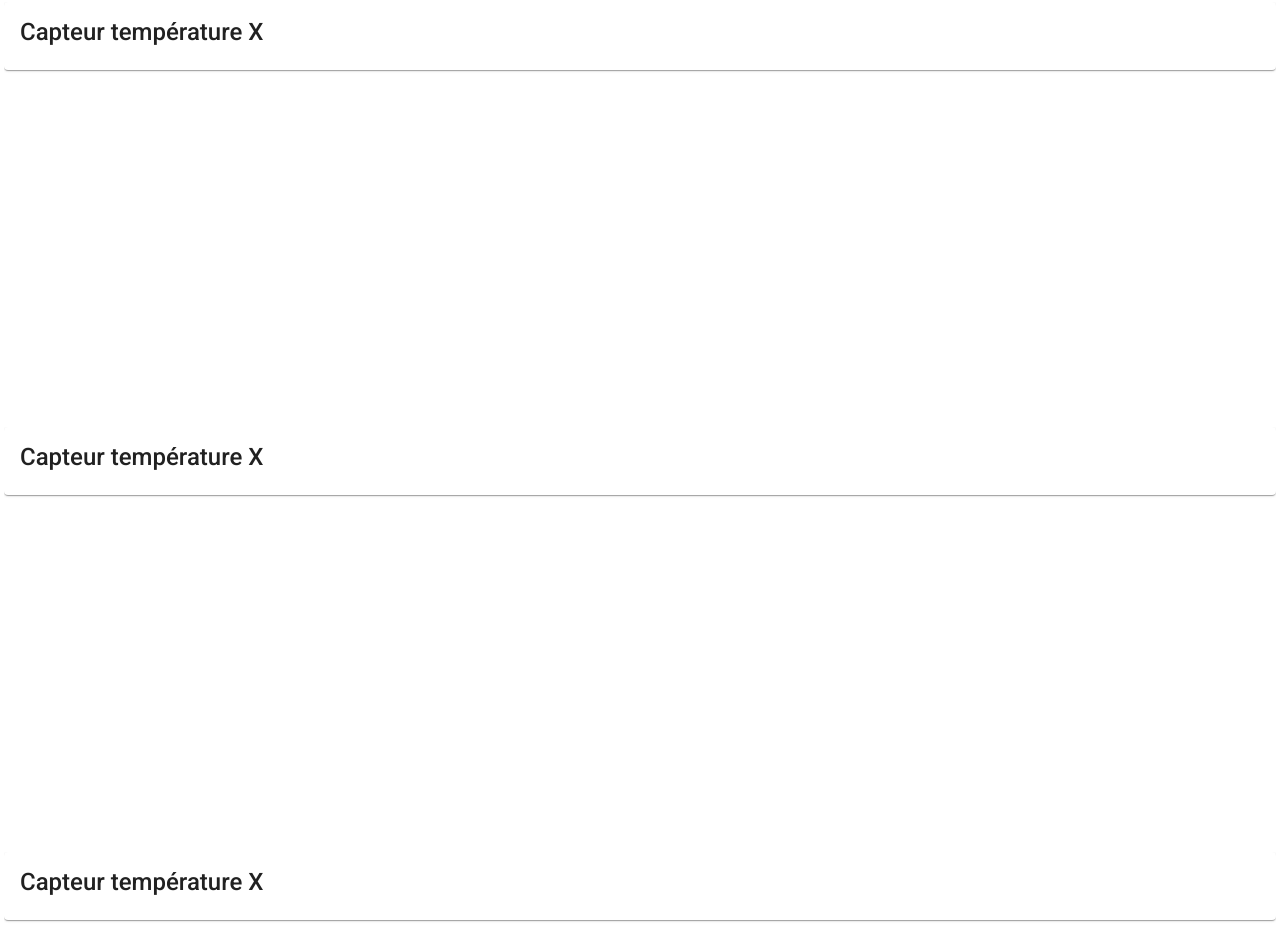
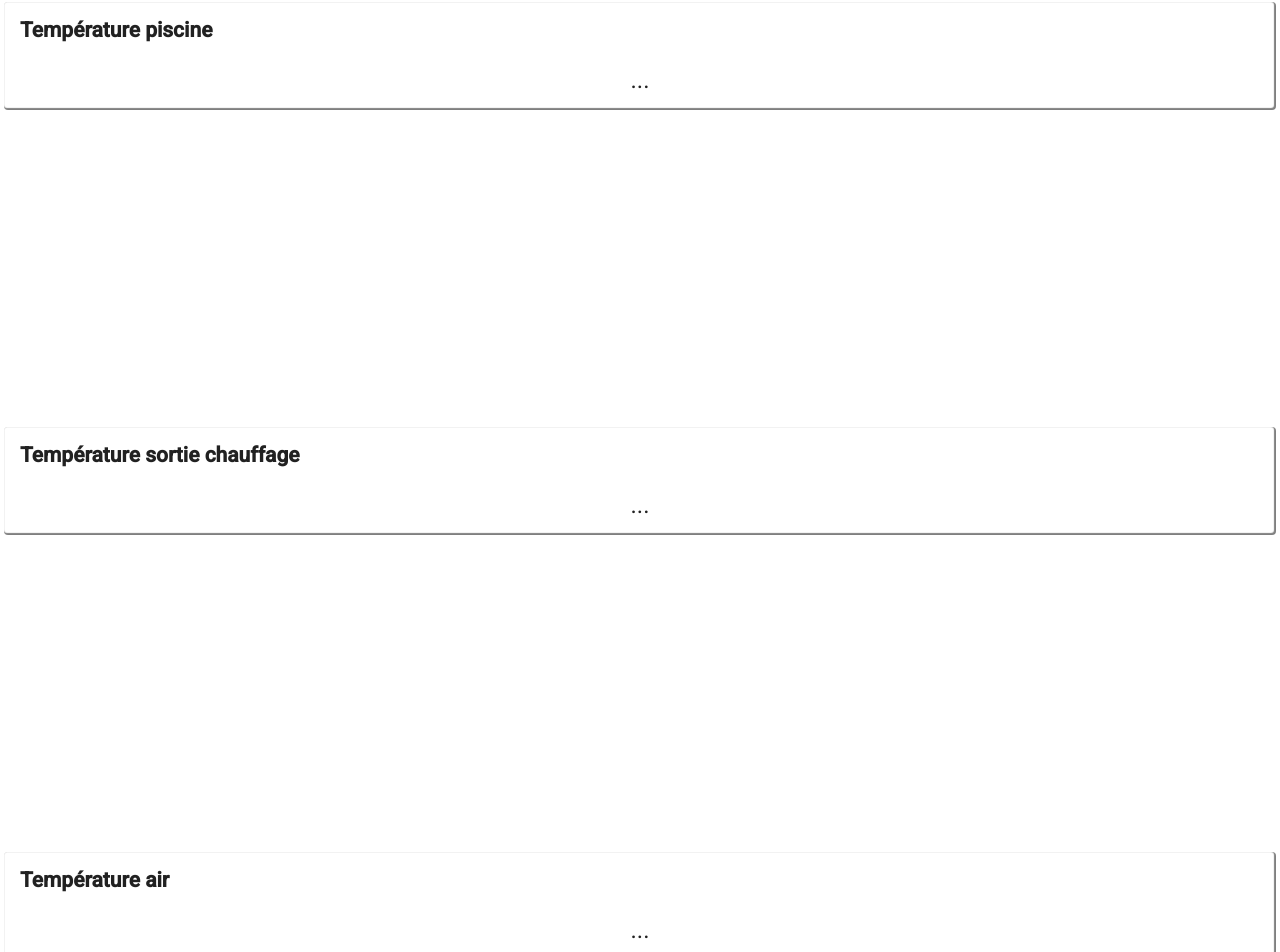
Before and after one commit to TallineauJean/chauffage-piscine-site, an Angular app: page / in a window 1280 px wide. Shown: the part 70-1022 px from the top of the page. Built offline with nearby package versions, Linux system fonts and the light colour scheme; no server answers.

Commit message:
:lipstick: dessine les cartes des sondes

```diff
--- a/src/app/monitoring/capteur-temperature/capteur-temperature.component.html
+++ b/src/app/monitoring/capteur-temperature/capteur-temperature.component.html
@@ -1,4 +1,6 @@
 <mat-card class="capteur-temperature">
-  <mat-card-title>Capteur température X</mat-card-title>
-  <mat-card-content>{{temp}}</mat-card-content>
+  <mat-card-content>
+    <h2>{{titre}} </h2>
+    <p class="temperature">{{temperature | temperature}}</p>
+  </mat-card-content>
 </mat-card>
--- a/src/app/monitoring/capteur-temperature/capteur-temperature.component.scss
+++ b/src/app/monitoring/capteur-temperature/capteur-temperature.component.scss
@@ -1,3 +1,19 @@
 .capteur-temperature {
 
+  box-shadow: inset -1px -1px 1px 1px rgb(0 0 0 / 50%);
+
+  .temperature {
+    display: flex;
+    font-size : x-large;
+    justify-content: space-evenly;
+  }
+
+  .chaleur {
+    background-color: orange;
+    position: absolute;
+    top: 23px;
+    left: 48px;
+    height: 44px;
+    width: 8px;
+  }
 }
--- a/src/app/monitoring/capteur-temperature/capteur-temperature.component.ts
+++ b/src/app/monitoring/capteur-temperature/capteur-temperature.component.ts
@@ -9,20 +9,24 @@ import {map, tap} from "rxjs/operators";
 })
 export class CapteurTemperatureComponent implements OnInit {
 
-  @Input() temperature: string = '';
+  @Input() typeSonde!: string;
 
-  // @ts-ignore
-  public temp: number
+  public temperature!: string
+  public titre!: string;
 
   constructor(public readonly dataService: DataService) {
   }
 
   ngOnInit(): void {
+    if(this.typeSonde === "temperatureAir") this.titre = 'Température air';
+    if(this.typeSonde === "temperatureEntreeEau") this.titre = 'Température piscine';
+    if(this.typeSonde === "temperatureSortieEau") this.titre = 'Température sortie chauffage';
+
+
     this.dataService.data$.pipe(
-      tap((data) =>  console.log(data)),
-      map((data: any) => data && data[this.temperature])
+      map((data: any) => data && data[this.typeSonde])
     ).subscribe((temp) => {
-      this.temp = temp;
+      this.temperature = temp;
     });
   }
 
--- a/src/app/monitoring/monitoring.component.html
+++ b/src/app/monitoring/monitoring.component.html
@@ -1,13 +1,13 @@
 <div class="monitoring">
   <mat-grid-list cols="1" rowHeight="3:1">
     <mat-grid-tile>
-        <app-capteur-temperature [temperature]="'temperatureEntreeEau'"></app-capteur-temperature>
+        <app-capteur-temperature [typeSonde]="'temperatureEntreeEau'"></app-capteur-temperature>
     </mat-grid-tile>
     <mat-grid-tile>
-        <app-capteur-temperature [temperature]="'temperatureSortieEau'"></app-capteur-temperature>
+        <app-capteur-temperature [typeSonde]="'temperatureSortieEau'"></app-capteur-temperature>
     </mat-grid-tile>
     <mat-grid-tile>
-        <app-capteur-temperature [temperature]="'temperatureAir'"></app-capteur-temperature>
+      <app-capteur-temperature [typeSonde]="'temperatureAir'"></app-capteur-temperature>
     </mat-grid-tile>
   </mat-grid-list>
 </div>
--- a/src/app/monitoring/monitoring.module.ts
+++ b/src/app/monitoring/monitoring.module.ts
@@ -1,21 +1,25 @@
 import {NgModule} from '@angular/core';
-import {AsyncPipe, CommonModule} from '@angular/common';
+import {CommonModule} from '@angular/common';
 import {MonitoringComponent} from './monitoring.component';
 import {MonitoringRoutingModule} from "./monitoring-routing.module";
 import {CapteurTemperatureComponent} from './capteur-temperature/capteur-temperature.component';
 import {MatGridListModule} from "@angular/material/grid-list";
 import {MatCardModule} from "@angular/material/card";
 import {SharedModule} from "../shared/shared.module";
+import {TemperaturePipe} from "./pipe/temperature.pipe.";
 
 const listeModulesAngularMaterial = [
   MatCardModule,
   MatGridListModule
 ]
 
+let Temperature;
+
 @NgModule({
   declarations: [
+    CapteurTemperatureComponent,
     MonitoringComponent,
-    CapteurTemperatureComponent,
+    TemperaturePipe,
   ],
   imports: [
     CommonModule,
--- /dev/null
+++ b/src/app/monitoring/pipe/temperature.pipe..ts
@@ -0,0 +1,13 @@
+import { Pipe, PipeTransform } from '@angular/core';
+
+@Pipe({
+  name: 'temperature',
+  pure: true
+})
+export class TemperaturePipe implements PipeTransform {
+
+  transform(value: string, ...args: unknown[]): unknown {
+    return isNaN(parseInt(value)) ? '...' : value;
+  }
+
+}
--- a/tsconfig.json
+++ b/tsconfig.json
@@ -25,6 +25,7 @@
     "enableI18nLegacyMessageIdFormat": false,
     "strictInjectionParameters": true,
     "strictInputAccessModifiers": true,
+    "strictPropertyInitialization": false,
     "strictTemplates": true
   }
 }
```
Also changed, not shown: src/assets/thermometre.png (added), 1 other file (tests, documents, lock files or other folders).
